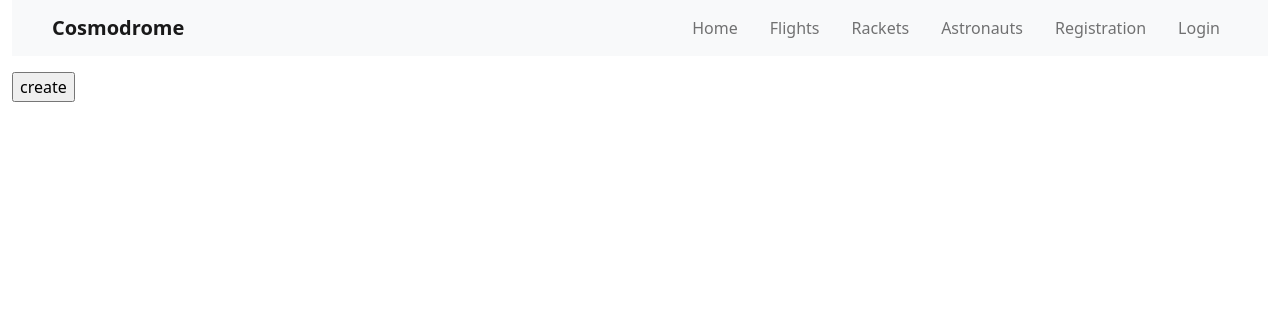
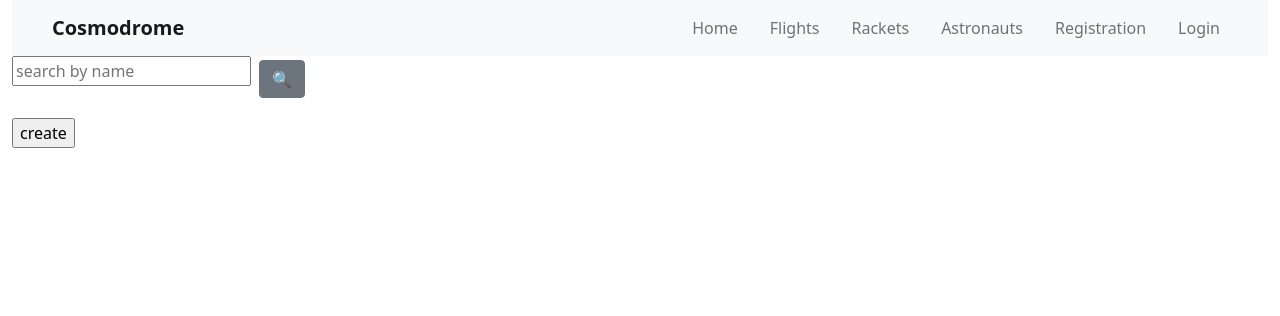
Before and after one commit to Timur5050/cosmodrome, a Django app: page /rackets/ in a window 1280 px wide. Shown: the top 316 px of the page. Run offline with Django 5.2, Linux system fonts and the light colour scheme; data that the repository does not hold is empty.

Commit message:
updated racket's list template with searching form

```diff
--- a/templates/hangar/racket_list.html
+++ b/templates/hangar/racket_list.html
@@ -1,6 +1,11 @@
 {% extends "base.html" %}
 
 {% block content %}
+<form action="" method="get" class="form-inline mb-3">
+  {{ search_form.as_p }}
+  <input type="submit" value="🔍" class="btn btn-secondary ml-2">
+</form>
+
 <ul>
   {% for racket in racket_list %}
     <li>
```
